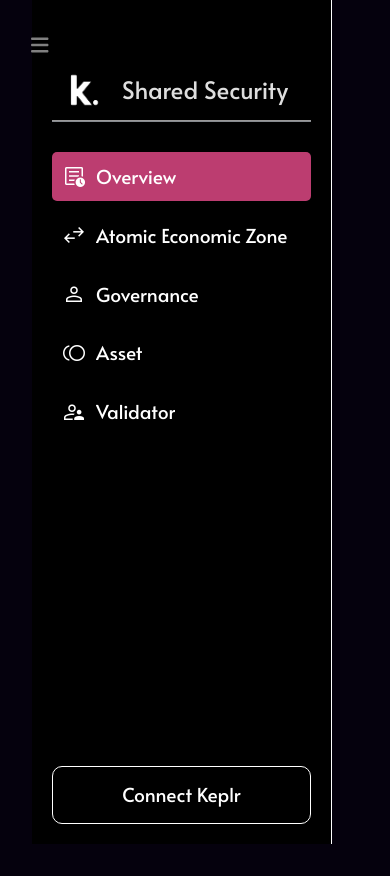
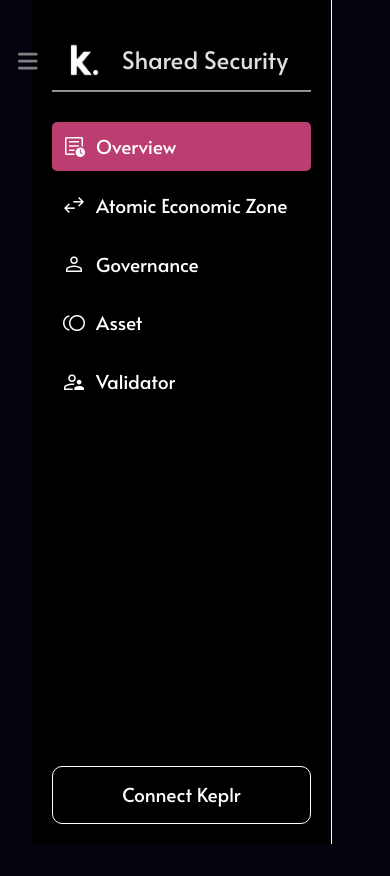
Before and after one commit to kubiklabs/sharedsecurity-interface, a React (Vite) app: page /overview in a window 390 px wide. Shown: the top 876 px of the page. Built offline with nearby package versions, Linux system fonts and the light colour scheme; no server answers.

Commit message:
Minor positioning changes in the hamburger icon

```diff
--- a/src/App.tsx
+++ b/src/App.tsx
@@ -74,7 +74,7 @@ function App() {
             maxH={"100vh"}
             overflowY={"scroll"}
             px={"50px"}
-            pt={"75px"}
+            pt={"38px"}
             pb={"50px"}
             flex={"1"}
           >
--- a/src/components/Navigation/SideBar.tsx
+++ b/src/components/Navigation/SideBar.tsx
@@ -16,10 +16,10 @@ const SideBar = () => {
   return (
     <>
 
-      <Button variant={"ghost"} position={"absolute"} top={"-10px"} left={"20px"} zIndex={999} colorScheme="gray" padding={2} marginTop="35px" onClick={() => {
+      <Button variant={"ghost"} _hover={{ bgColor: "#bc3d70" }} position={"absolute"} top={"41px"} left={"8px"} zIndex={999} padding={2} marginTop="0px" onClick={() => {
         setIsOpen(!isOpen);
       }}>
-        <FontAwesomeIcon icon={faBars} color="gray"  size={"lg"}/>
+        <FontAwesomeIcon icon={faBars} color="gray" fontSize={"1.4rem"} />
       </Button>
       <Resizable
         minWidth={isOpen ? "300px" : "0px"}
@@ -42,7 +42,7 @@ const SideBar = () => {
           zIndex={10}
         >
 
-          <Box minWidth={"200px"} marginTop={10}>
+          <Box minWidth={"200px"} marginTop={"10px"}>
             <Flex gap={"10px"} alignItems={"center"}>
               <Image width={"60px"} src={kubikLogo} alt="logo" />
               <Text fontSize={"2xl"} noOfLines={1} textAlign={"left"}>Shared Security</Text>
```
